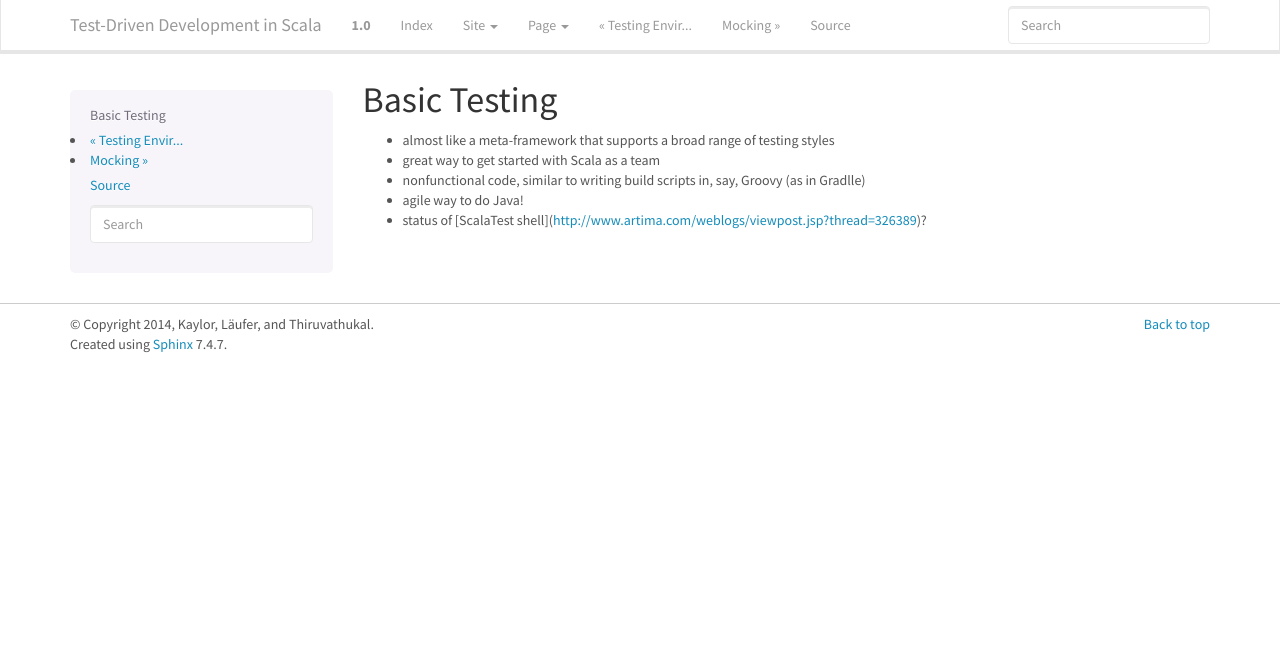
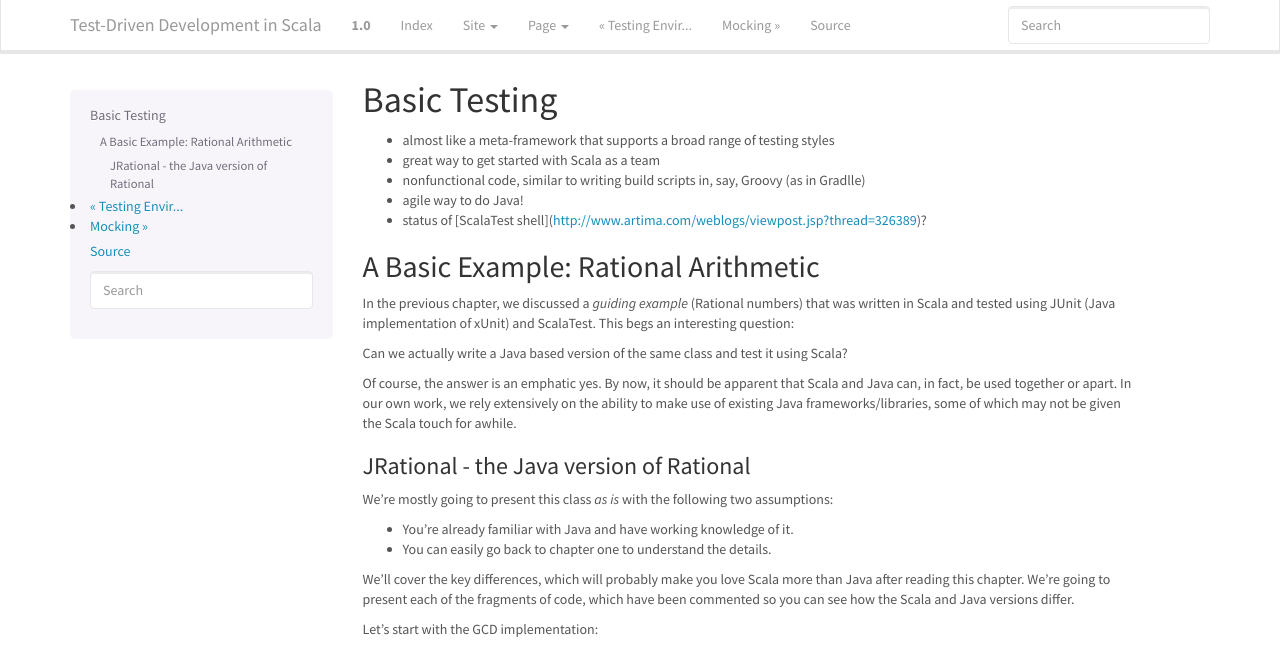
Before and after one commit to LoyolaChicagoBooks/scala-tdd, a Sphinx documentation site: the page built from source/basicjava.txt, in a window 1280 px wide and 1400 px high. Shown: the top 647 px of the window. Built offline with Sphinx 7.4.7, drawn with Linux system fonts in a browser that asks for light colours; some of the changed text lies outside the part shown.

Commit message:
beginning of basicjava.txt chapter
Signed-off-by: George K. Thiruvathukal <gkt@cs.luc.edu>

```diff
--- a/source/basicjava.txt
+++ b/source/basicjava.txt
@@ -6,3 +6,99 @@ Basic Testing
 - nonfunctional code, similar to writing build scripts in, say, Groovy (as in Gradlle)
 - agile way to do Java!
 - status of [ScalaTest shell](http://www.artima.com/weblogs/viewpost.jsp?thread=326389)?
+
+
+A Basic Example: Rational Arithmetic
+---------------------------------------------
+
+In the previous chapter, we discussed a *guiding example* (Rational numbers) that was written in Scala and tested using JUnit (Java implementation of xUnit) and ScalaTest. This begs an interesting question:
+
+Can we actually write a Java based version of the same class and test it using Scala?
+
+Of course, the answer is an emphatic yes. By now, it should be apparent that Scala and Java can, in fact, be used together or apart. In our own work, we rely extensively on the ability to make use of existing Java frameworks/libraries, some of which may not be given the Scala touch for awhile.
+
+
+JRational - the Java version of Rational
+~~~~~~~~~~~~~~~~~~~~~~~~~~~~~~~~~~~~~~~~~~~~
+
+We're mostly going to present this class *as is* with the following two assumptions:
+
+- You're already familiar with Java and have working knowledge of it.
+- You can easily go back to chapter one to understand the details.
+
+We'll cover the key differences, which will probably make you love Scala more than Java after reading this chapter. We're going to present each of the fragments of code, which have been commented so you can see how the Scala and Java versions differ.
+
+Let's start with the GCD implementation:
+
+
+.. literalinclude:: ../examples/scala-tdd-fundamentals/src/main/java/scalatddpackt/JRational.java
+   :language: scala
+   :dedent: 4
+   :start-after: begin-JavaRationalMathUtility-gcd
+   :end-before: end-JavaRationalMathUtility-gcd
+
+Here we have a static class method as opposed to a standalone Scala def. The logic for computing the GCD is identical to the Scala version.
+
+Initialization (construction) is similar to the Scala version. The only difference is that in Java all of the initialization code goes into a constructor method. In Scala, you initialize instances outside of any method. (There are no constructors.)
+
+.. literalinclude:: ../examples/scala-tdd-fundamentals/src/main/java/scalatddpackt/JRational.java
+   :language: scala
+   :dedent: 4
+   :start-after: JavaRationalClass.Initialization
+   :end-before: JavaRationalClass
+
+Arithmetic is where we see a few differences, owing to Java's lack of support for operator overloading. So where you previously saw ``+``, ``-``, ``\*``, and ``/``, here you see ``add()``, ``subtract()``, ``multiply()``, and ``divide()``.
+
+.. literalinclude:: ../examples/scala-tdd-fundamentals/src/main/java/scalatddpackt/JRational.java
+   :language: scala
+   :dedent: 4
+   :start-after: JavaRationalClass.Arithmetic
+   :end-before: JavaRationalClass
+
+The comparison logic is similar to the Scala version.
+
+.. literalinclude:: ../examples/scala-tdd-fundamentals/src/main/java/scalatddpackt/JRational.java
+   :language: scala
+   :dedent: 4
+   :start-after: JavaRationalClass.Comparisons
+   :end-before: JavaRationalClass
+
+To make comparison work in Java, we immplement ``Comparable<JRational>`` and provide a definition that is virtually identical to the Scala version.
+
+Lastly, and similar to our intentions in the Scala version, we provide methods for allowing JRational instances to work properly in object containers, e.g. Java Collections.
+
+
+.. literalinclude:: ../examples/scala-tdd-fundamentals/src/main/java/scalatddpackt/JRational.java
+   :language: scala
+   :dedent: 4
+   :start-after: JavaRationalClass.Object
+   :end-before: JavaRationalClass
+
+Object equality, e.g. ``equals()``, basically requires us to use ``isinstanceof`` instead of a Scala pattern match expression.
+
+For computing ``hashCode()``, we simulate a Scala tuple by putting the numerator and denominator into an array and using the convenient utility ``Arrays.hashCode()`` to compute the hash value based on the content of the ``int[]`` array.
+
+We wanted to be sure we believed it, so we fired up the ``sbt console`` to check ``hashCode()`` interactively.
+
+
+.. code-block:: scala
+
+   scala> import scalatddpackt.JRational
+   import scalatddpackt.JRational
+
+   scala> val r1 = new JRational(1, 2)
+   r1: scalatddpackt.JRational = scalatddpackt.JRational@3e2
+
+   scala> r1.hashCode
+   res0: Int = 994
+
+   scala> val r2 = new JRational(3, 6)
+   r2: scalatddpackt.JRational = scalatddpackt.JRational@3e2
+
+   scala> r2.hashCode
+   res1: Int = 994
+
+   scala> r1.equals(r2)
+   res3: Boolean = true
+
+Sure enough, it works as expected. :math:`\frac{1}{2}` and :math:`\frac{3}{6}` are indeed equal and have the same hash codes.
```
